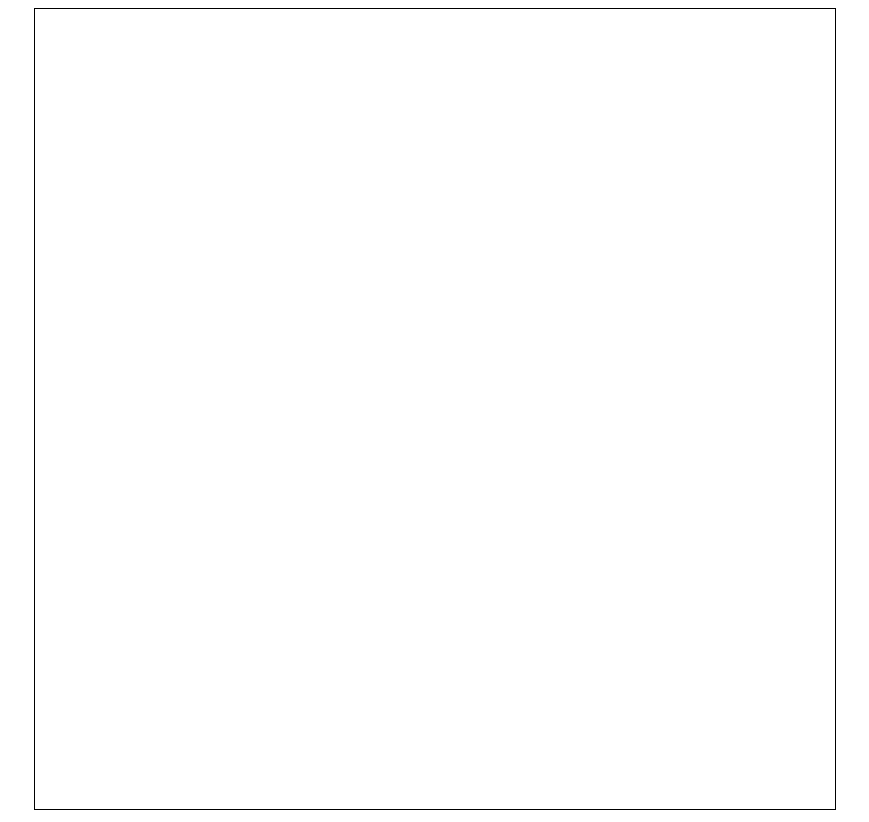
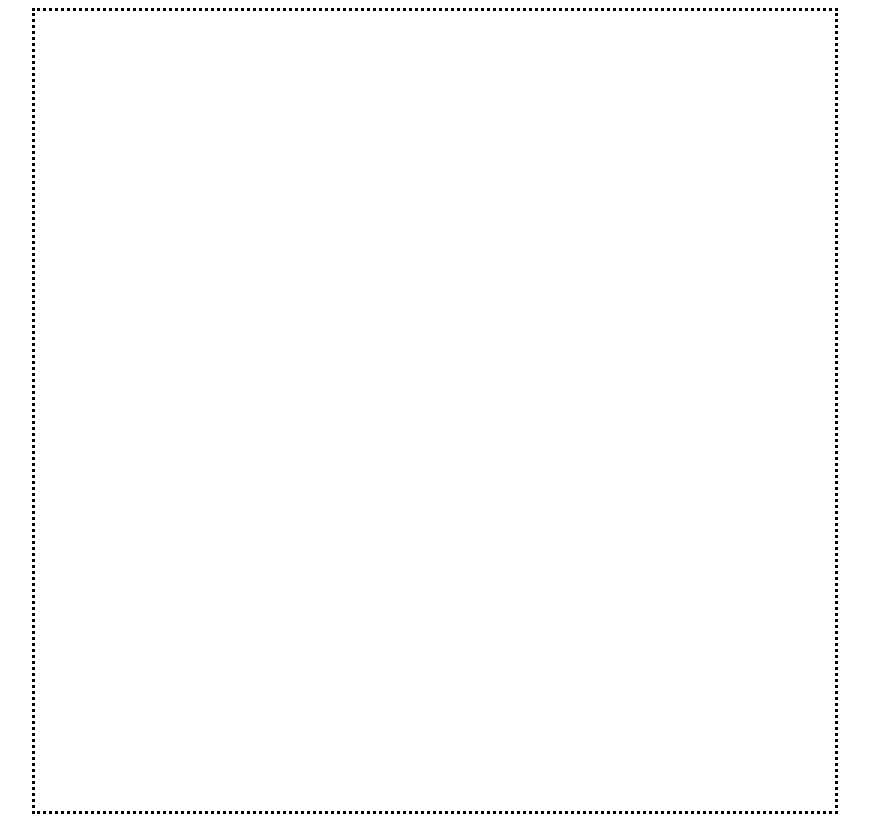
Before and after one commit to hyoie99/JS-meme_maker, a plain HTML site: page index.html in a window 1280 px wide. Shown: the whole page, without its empty margins (205-1074 px from the left). Drawn offline with Linux system fonts and the light colour scheme.

Commit message:
change border of drawing board

```diff
--- a/styles.css
+++ b/styles.css
@@ -7,5 +7,5 @@ body {
 canvas {
   width: 800px;
   height: 800px;
-  border: 1px solid #000;
+  border: 3px dotted #000;
 }
```
